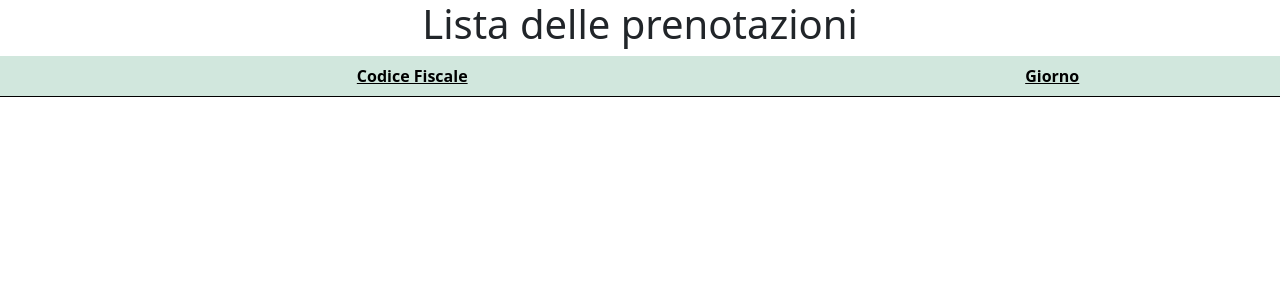
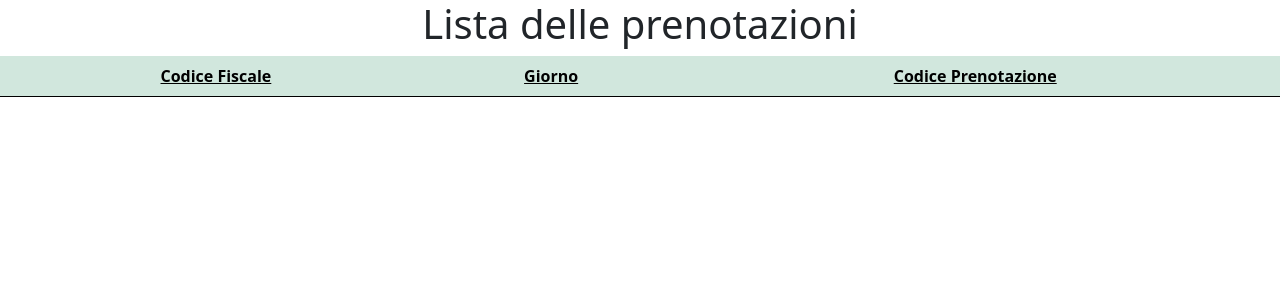
Before and after one commit to christianuruci/prenotazioni, a PHP site: page /lista_prenotazioni.php in a window 1280 px wide. Shown: the top 300 px of the page. Run offline with PHP 8.4, Linux system fonts and the light colour scheme; data that the repository does not hold is empty; a stand-in replaces the project's code that opens the database connection.

Commit message:
Add a unique random code

```diff
--- a/lista_prenotazioni.php
+++ b/lista_prenotazioni.php
@@ -7,7 +7,9 @@ $stmt = $pdo->query($sql);
 
 $valori = ' ';
 while ($row = $stmt->fetch(PDO::FETCH_ASSOC)){
-    $valori.= "<tr><td>" . $row['codice_fiscale'] . "</td><td>" . $row['giorno'] . "</td></tr>";
+    $codice_random = bin2hex(openssl_random_pseudo_bytes(6));
+    //$codice_univoco = uniqid().$codice_random;
+    $valori.= "<tr><td>" . $row['codice_fiscale'] . "</td><td>" . $row['giorno'] . "</td><td>" . $codice_random . "</td></tr>";
 }
 ?>
 <!DOCTYPE html>
@@ -24,6 +26,7 @@ while ($row = $stmt->fetch(PDO::FETCH_ASSOC)){
     <tr align="center">
         <th scope="co_fiscale"><u>Codice Fiscale</u></th>
         <th scope="giorno"><u>Giorno</u></th>
+        <th scope="codice_prenotazione"><u>Codice Prenotazione</u></th>
     </tr>
     </thead>
     <tbody>
--- a/prenota.html
+++ b/prenota.html
@@ -13,7 +13,7 @@
             <label for="codice">Codice fiscale</label>
             <input type="text" id="codice" placeholder="Codice fiscale" name="codice">
             <label for="giorno">Giorno</label>
-            <input type="text" id="giorno" placeholder="Giorno scelto" name="giorno">
+            <input type="date" id="giorno" placeholder="Giorno scelto" name="giorno">
             <input type="submit" value="Invia la tua richiesta">
         </fieldset>
     </form>
--- a/prenota.php
+++ b/prenota.php
@@ -19,5 +19,5 @@ $stmt -> execute(
     ]
 );
 //Ridirige il browser verso la pagina indicata nella Location
-header('Location:tabella.php');
+header('Location:lista_prenotazioni.php');
 exit(0);
```
